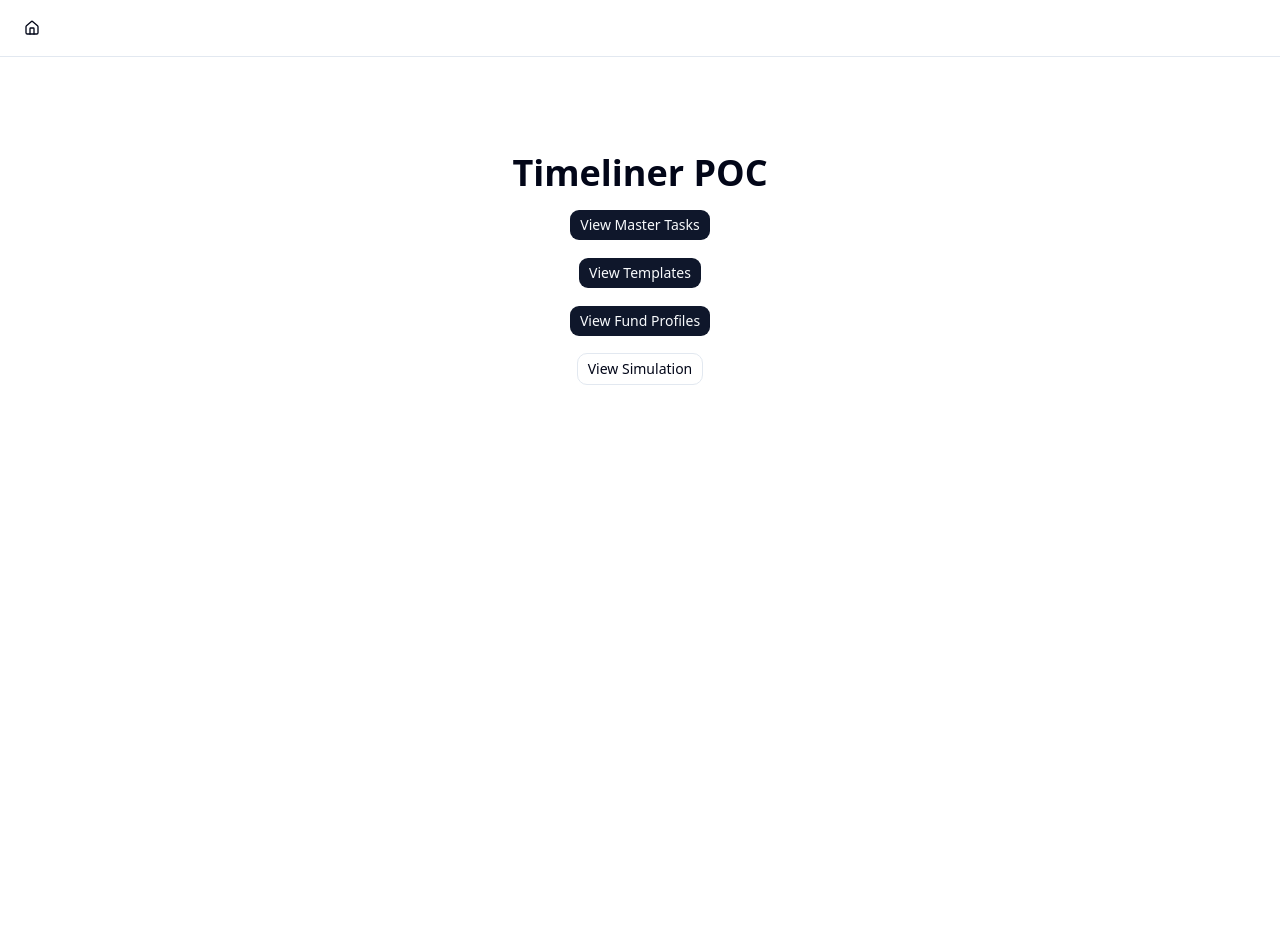
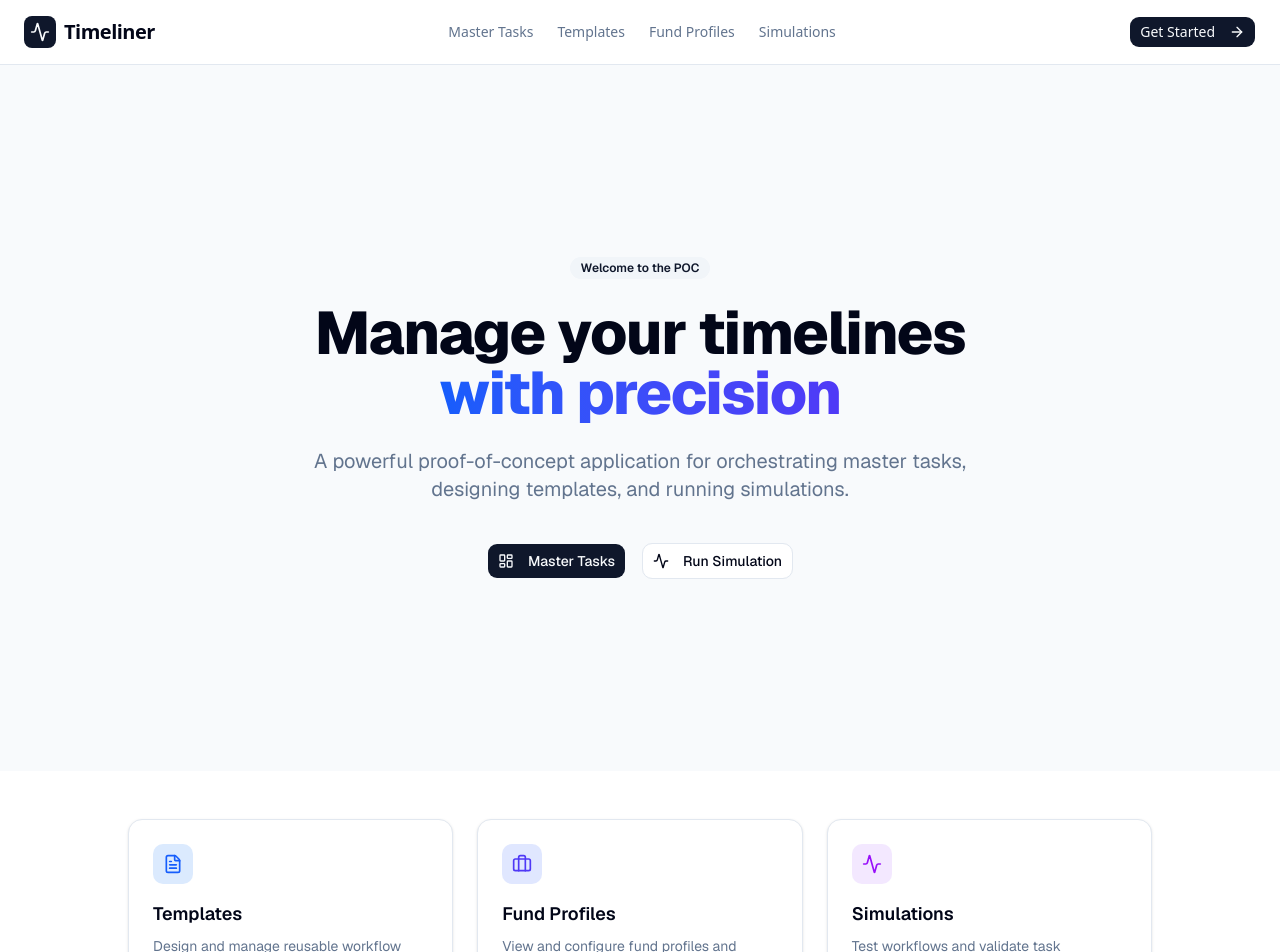
Before and after one commit to eliyoung1016/sturdy-rotary-phone, a Next.js app: page / in a window 1280 px wide. Shown: the top 952 px of the page. Before the commit the page ends 800 px from the top, so only its background shows below. Built offline with nearby package versions, Linux system fonts and the light colour scheme.

Commit message:
feat: Redesign the landing page and header to include a hero section, quick links, and enhanced navigation.

```diff
--- a/src/app/page.tsx
+++ b/src/app/page.tsx
@@ -1,23 +1,81 @@
 import Link from "next/link";
+import { LayoutDashboard, FileText, Briefcase, Activity } from "lucide-react";
 
 import { Button } from "@/components/ui/button";
 
 export default function Home() {
   return (
-    <main className="flex flex-col items-center justify-center p-24 gap-4">
-      <h1 className="text-4xl font-bold">Timeliner POC</h1>
-      <Link href="/master-tasks">
-        <Button>View Master Tasks</Button>
-      </Link>
-      <Link href="/templates">
-        <Button>View Templates</Button>
-      </Link>
-      <Link href="/fund-profiles">
-        <Button>View Fund Profiles</Button>
-      </Link>
-      <Link href="/simulations">
-        <Button variant="outline">View Simulation</Button>
-      </Link>
-    </main>
+    <div className="min-h-[calc(100vh-4rem)] bg-slate-50 flex flex-col font-sans">
+      {/* Main Content */}
+      <main className="flex-1 flex flex-col">
+        {/* Hero Section */}
+        <section className="w-full py-24 md:py-32 lg:py-48 flex-col flex items-center justify-center text-center px-4">
+          <div className="inline-flex items-center rounded-full border px-2.5 py-0.5 text-xs font-semibold transition-colors focus:outline-none focus:ring-2 focus:ring-ring focus:ring-offset-2 border-transparent bg-secondary text-secondary-foreground hover:bg-secondary/80 mb-6">
+            Welcome to the POC
+          </div>
+          <h1 className="text-4xl md:text-6xl font-extrabold tracking-tight max-w-3xl mb-6 text-foreground">
+            Manage your timelines <br className="hidden md:inline" />
+            <span className="text-transparent bg-clip-text bg-linear-to-r from-blue-600 to-indigo-600">with precision</span>
+          </h1>
+          <p className="text-lg md:text-xl text-muted-foreground max-w-2xl mb-10">
+            A powerful proof-of-concept application for orchestrating master tasks, designing templates, and running simulations.
+          </p>
+          <div className="flex flex-col sm:flex-row gap-4">
+            <Link href="/master-tasks">
+              <Button size="lg" className="w-full sm:w-auto">
+                <LayoutDashboard className="mr-2 h-5 w-5" />
+                Master Tasks
+              </Button>
+            </Link>
+            <Link href="/simulations">
+              <Button size="lg" variant="outline" className="w-full sm:w-auto">
+                <Activity className="mr-2 h-5 w-5" />
+                Run Simulation
+              </Button>
+            </Link>
+          </div>
+        </section>
+
+        {/* Features / Quick Links */}
+        <section className="w-full py-12 bg-white flex-1">
+          <div className="container mx-auto px-4 md:px-6">
+            <div className="grid grid-cols-1 md:grid-cols-3 gap-6 max-w-5xl mx-auto">
+              {/* Card 1 */}
+              <Link href="/templates" className="group rounded-xl border bg-card text-card-foreground shadow-sm p-6 hover:shadow-md transition-all hover:border-primary/50 flex flex-col">
+                <div className="h-10 w-10 bg-blue-100 text-blue-600 rounded-lg flex items-center justify-center mb-4 group-hover:scale-110 transition-transform">
+                  <FileText className="h-5 w-5" />
+                </div>
+                <h3 className="font-semibold text-lg mb-2">Templates</h3>
+                <p className="text-sm text-muted-foreground mt-auto">
+                  Design and manage reusable workflow templates.
+                </p>
+              </Link>
+
+              {/* Card 2 */}
+              <Link href="/fund-profiles" className="group rounded-xl border bg-card text-card-foreground shadow-sm p-6 hover:shadow-md transition-all hover:border-primary/50 flex flex-col">
+                <div className="h-10 w-10 bg-indigo-100 text-indigo-600 rounded-lg flex items-center justify-center mb-4 group-hover:scale-110 transition-transform">
+                  <Briefcase className="h-5 w-5" />
+                </div>
+                <h3 className="font-semibold text-lg mb-2">Fund Profiles</h3>
+                <p className="text-sm text-muted-foreground mt-auto">
+                  View and configure fund profiles and entities.
+                </p>
+              </Link>
+
+              {/* Card 3 */}
+              <Link href="/simulations" className="group rounded-xl border bg-card text-card-foreground shadow-sm p-6 hover:shadow-md transition-all hover:border-primary/50 flex flex-col">
+                <div className="h-10 w-10 bg-purple-100 text-purple-600 rounded-lg flex items-center justify-center mb-4 group-hover:scale-110 transition-transform">
+                  <Activity className="h-5 w-5" />
+                </div>
+                <h3 className="font-semibold text-lg mb-2">Simulations</h3>
+                <p className="text-sm text-muted-foreground mt-auto">
+                  Test workflows and validate task dependencies.
+                </p>
+              </Link>
+            </div>
+          </div>
+        </section>
+      </main>
+    </div>
   );
 }
--- a/src/components/shared/header.tsx
+++ b/src/components/shared/header.tsx
@@ -1,18 +1,42 @@
 import Link from "next/link";
-import { Home } from "lucide-react";
-import { buttonVariants } from "@/lib/button-variants";
+import { Activity, ArrowRight } from "lucide-react";
+import { Button } from "@/components/ui/button";
 
 export function Header() {
   return (
-    <header className="border-b bg-background">
-      <div className="container mx-auto px-4 h-14 flex items-center">
-        <Link
-          href="/"
-          className={buttonVariants({ variant: "ghost", size: "icon" })}
-        >
-          <Home className="h-5 w-5" />
-          <span className="sr-only">Home</span>
+    <header className="sticky top-0 z-50 w-full border-b bg-white/80 backdrop-blur-md">
+      <div className="container mx-auto flex h-16 items-center justify-between px-4 md:px-6">
+        <Link href="/" className="flex items-center gap-2 group">
+          <div className="bg-primary text-primary-foreground p-1.5 rounded-md flex items-center justify-center group-hover:bg-primary/90 transition-colors">
+            <Activity className="h-5 w-5" />
+          </div>
+          <span className="text-xl font-bold tracking-tight">Timeliner</span>
         </Link>
+        <nav className="hidden md:flex items-center gap-6 text-sm font-medium text-muted-foreground">
+          <Link href="/master-tasks" className="hover:text-foreground transition-colors">
+            Master Tasks
+          </Link>
+          <Link href="/templates" className="hover:text-foreground transition-colors">
+            Templates
+          </Link>
+          <Link href="/fund-profiles" className="hover:text-foreground transition-colors">
+            Fund Profiles
+          </Link>
+          <Link href="/simulations" className="hover:text-foreground transition-colors">
+            Simulations
+          </Link>
+        </nav>
+        <div className="flex items-center gap-4">
+          <Link href="/master-tasks" className="md:hidden">
+            <Button size="sm">Open App</Button>
+          </Link>
+          <Link href="/master-tasks" className="hidden md:flex">
+            <Button>
+              Get Started
+              <ArrowRight className="ml-2 h-4 w-4" />
+            </Button>
+          </Link>
+        </div>
       </div>
     </header>
   );
```
